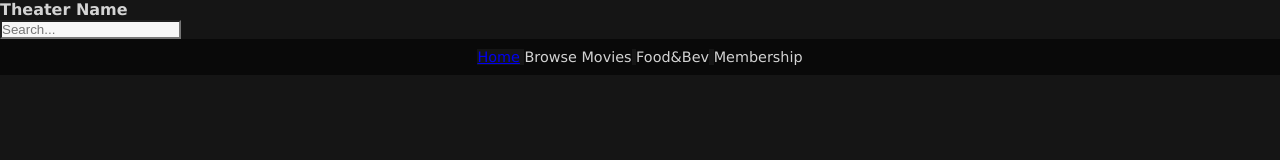
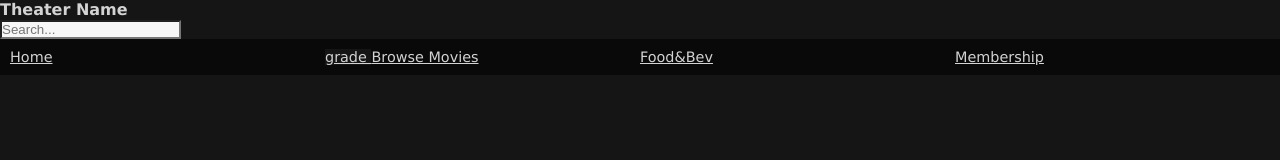
Before and after one commit to Quinton-H/Theater_App, a plain HTML site: page index.html in a window 1280 px wide. Drawn offline with Linux system fonts and the light colour scheme.

Commit message:
delete lists and try to implement material icons to navbar

```diff
--- a/index.html
+++ b/index.html
@@ -18,16 +18,17 @@
         <header class="header">
             <h1>Theater Name</h1>
             <form action="#">
-            <input class="searchbar" type="search" placeholder="Search...">
+            <input class="searchbar" type="search" name="search" placeholder="Search...">
             </form>
     <!-- make nav bar -->
             <nav class="navbar">
-                <ul>
-                    <li class="navbarlist"><a href="#">Home</a></li>
-                    <li class="navbarlist"><a href="browse.html"></a>Browse Movies</li>
-                    <li class="navbarlist">Food&amp;Bev</li>
-                    <li class="navbarlist">Membership</li>
-                </ul>
+                 <a class="navbarlist" href="#">Home</a>
+                 <a class="navbarlist" href="browse.html">
+                     <span class="material-icons-outlined">
+                        grade
+                        </span>Browse Movies</a>
+                 <a class="navbarlist" href="#">Food&amp;Bev</a>
+                 <a class="navbarlist" href="#">Membership</a>
             </nav>
         </header>
 </body>
```
